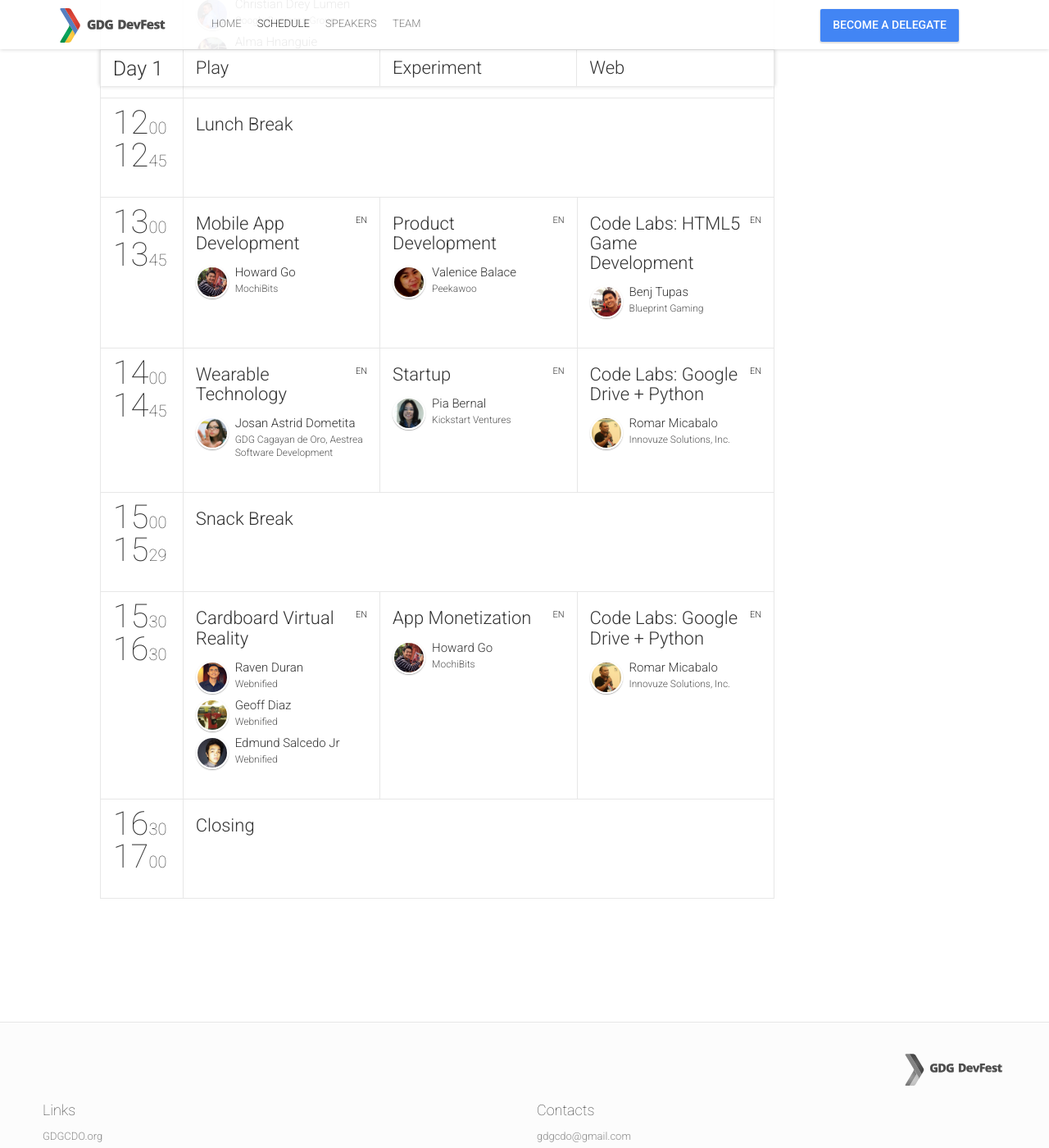
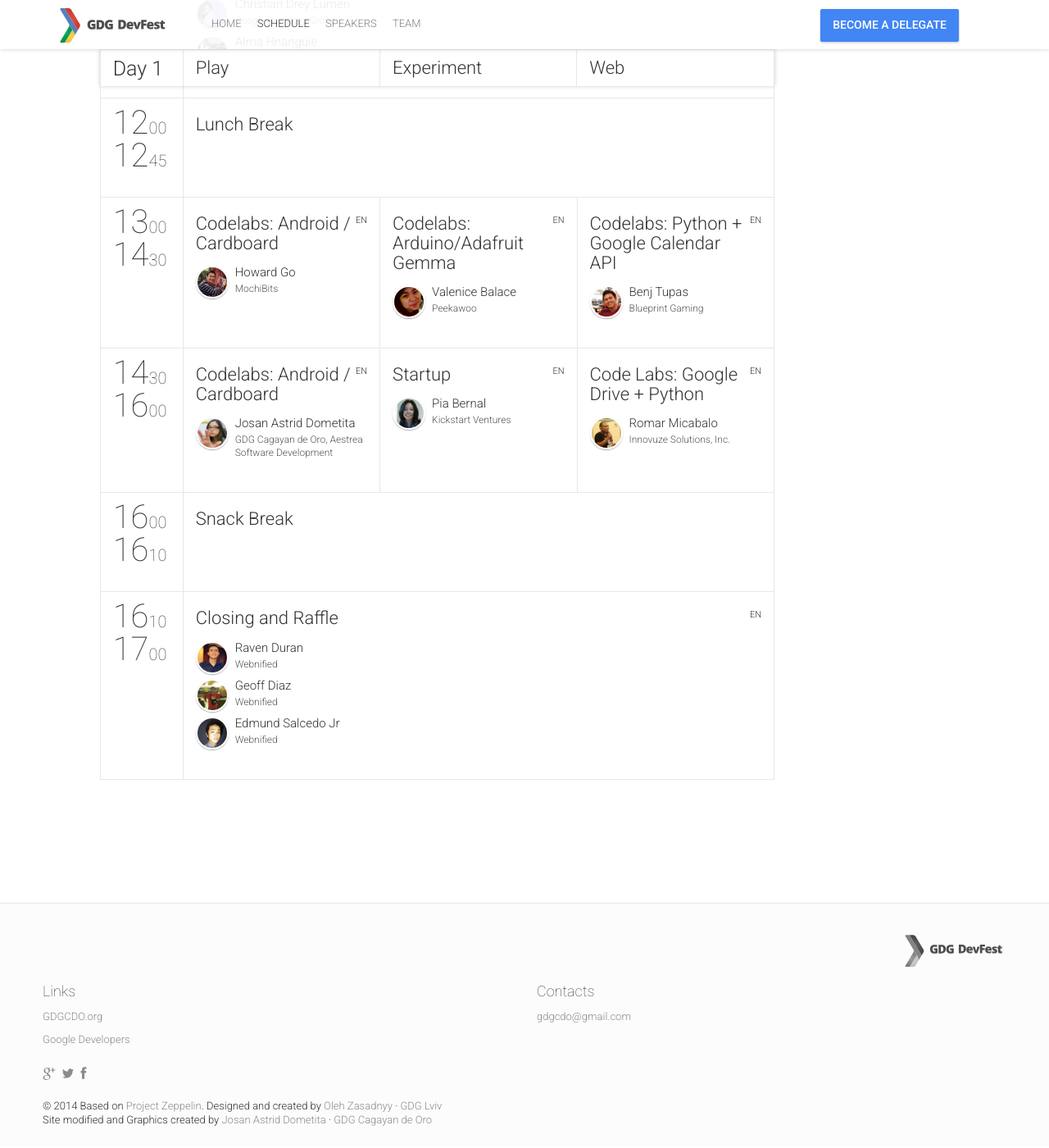
Before and after one commit to gdgcdo/devfestcdo, a Jekyll site: the page built from schedule.html, in a window 1280 px wide and 1400 px high, scrolled down 1448 px. Shown: the whole window at 82% size. Built offline with Jekyll 4.4.1, drawn with Linux system fonts in a browser that asks for light colours; nearby versions of some CDN libraries; comment, search, counter and statistics services are not loaded; some of the changed text lies outside the part shown.

Commit message:
Updated schedule

```diff
--- a/_data/schedule.yml
+++ b/_data/schedule.yml
@@ -33,26 +33,21 @@
     }
     - {
       startTime: "13:00",
-      endTime: "13:45",
+      endTime: "14:30",
     	sessionIds: [004, 006, 005, 011]
     }
     - {
-    	startTime: "14:00",
-    	endTime: "14:45",
+    	startTime: "14:30",
+    	endTime: "16:00",
     	sessionIds: [003, 008, 010, 012]
     }
     - {
-    	startTime: "15:00",
-    	endTime: "15:29",
+    	startTime: "16:00",
+    	endTime: "16:10",
     	sessionIds: [307]
     }
     - {
-    	startTime: "15:30",
-    	endTime: "16:30",
-    	sessionIds: [007, 009, 010, 012]
+    	startTime: "16:10",
+    	endTime: "17:00",
+    	sessionIds: [007]
     }
-    - {
-    	startTime: "16:30",
-    	endTime: "17:00",
-    	sessionIds: [111]
-    }
--- a/_data/sessions.yml
+++ b/_data/sessions.yml
@@ -1,17 +1,17 @@
 -
   id: 307
   title: "Snack Break"
-  place: "Multi-Purpose Hall"
+  place: "Lambago / Function Room"
   service: true
 -
   id: 503
   title: "Lunch Break"
-  place: "Multi-Purpose Hall"
+  place: "Lambago"
   service: true
 -
   id: 101
   title: "Keynote"
-  place: "Theatre"
+  place: "Lambago"
   subtype: keynote
   speakers: [3]
   language: en
@@ -20,13 +20,13 @@
   id: 000
   title: "Registration"
   description: ""
-  place: "Theatre"
+  place: "Lambago"
   service: true
 -
   id: 111
   title: "Closing"
   description: ""
-  place: "Theatre"
+  place: "Lambago"
   service: true
 -
   id: 001
@@ -38,47 +38,47 @@
   complexity: "none"
 -
   id: 002
-  title: "Community Updates"
-  description: "Aside from the Google Communities, we have other tech communities who woud like to give an update on what they are currently brewing. Let's know more about the Map Maker Community (Google Maps), Robogals CDO (Robotics), Py-Tsada (Python), ITG-X Java Dev Knots (Java), and MinRUG (Ruby)."
+  title: "Firebase"
+  description: "Build cross-platform native mobile and web apps with our Android, iOS, and JavaScript SDKs. You can also connect Firebase to your existing backend using our server-side libraries or our REST API."
   subtype: keynote
   speakers: [7, 13, 18, 19, 20, 21]
   language: en
   complexity: "none"
 -
   id: 003
-  title: "Wearable Technology"
+  title: "Codelabs: Android / Cardboard"
   description: "Know more about Android Wear, Android Lollipop, Cardboard, Chromecast, and more!"
-  subtype: engineering
+  subtype: play
   speakers: [8]
   language: en
   complexity: "Beginner"
 -
   id: 004
-  title: "Mobile App Development"
-  description: ""
-  subtype: engineering
+  title: "Codelabs: Android / Cardboard"
+  description: "Learn how to create apps for Google Cardboard."
+  subtype: play
   speakers: [4]
   language: en
   complexity: "Beginner"
 -
   id: 005
-  title: "Code Labs: HTML5 Game Development"
-  description: "Want to create your own HTML5 game? Be sure to attend this Code Lab Session."
-  subtype: code labs
+  title: "Codelabs: Python + Google Calendar API"
+  description: "Learn more about python. Be sure to attend this Code Lab Session."
+  subtype: web
   speakers: [5]
   language: en
   complexity: "Beginner"
 -
   id: 006
-  title: "Product Development"
-  description: "Are you an aspiring enterpreneur? Learn tips on how you can build great products for your startup company."
-  subtype: startup
+  title: "Codelabs: Arduino/Adafruit Gemma"
+  description: "Hands-on with Adafruit's Gemma Kit, a DIY wearable kit."
+  subtype: experiment
   speakers: [22]
   language: en
   complexity: "Beginner"
 -
   id: 007
-  title: "Cardboard Virtual Reality"
+  title: "Closing and Raffle"
   description: ""
   subtype: engineering
   speakers: [9, 10, 11]
```
Also changed, not shown: 2 other files.
